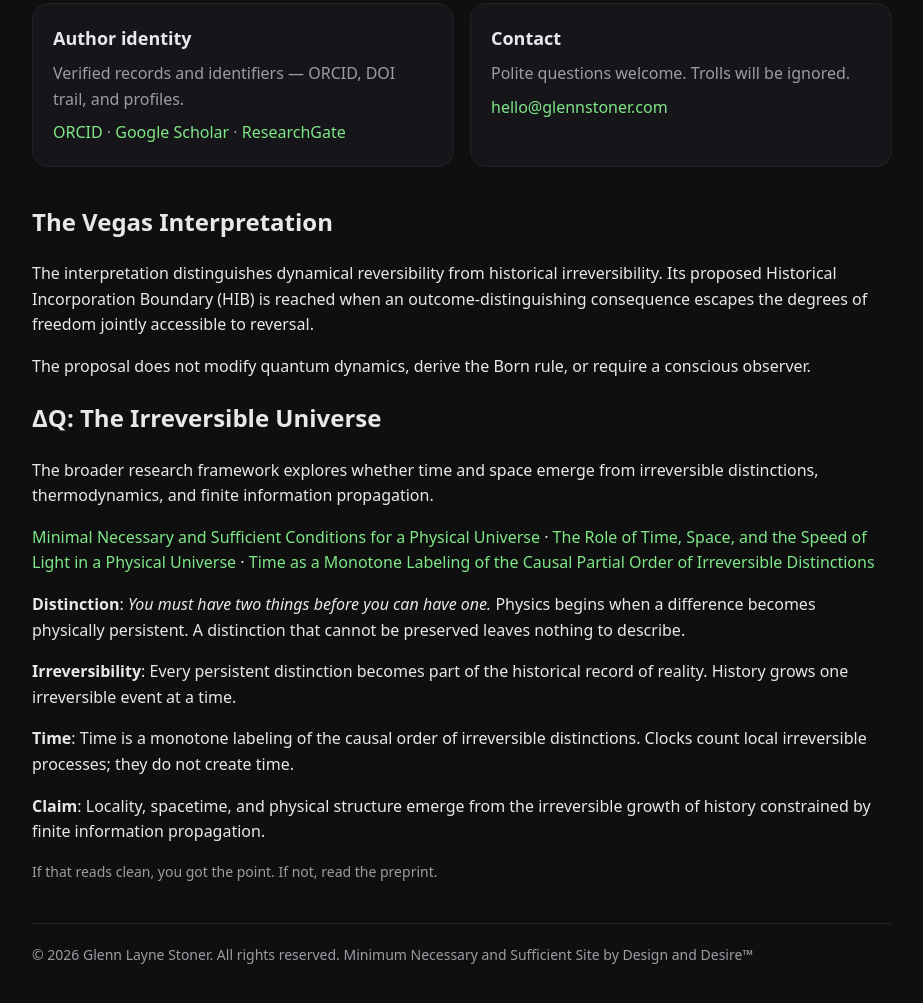
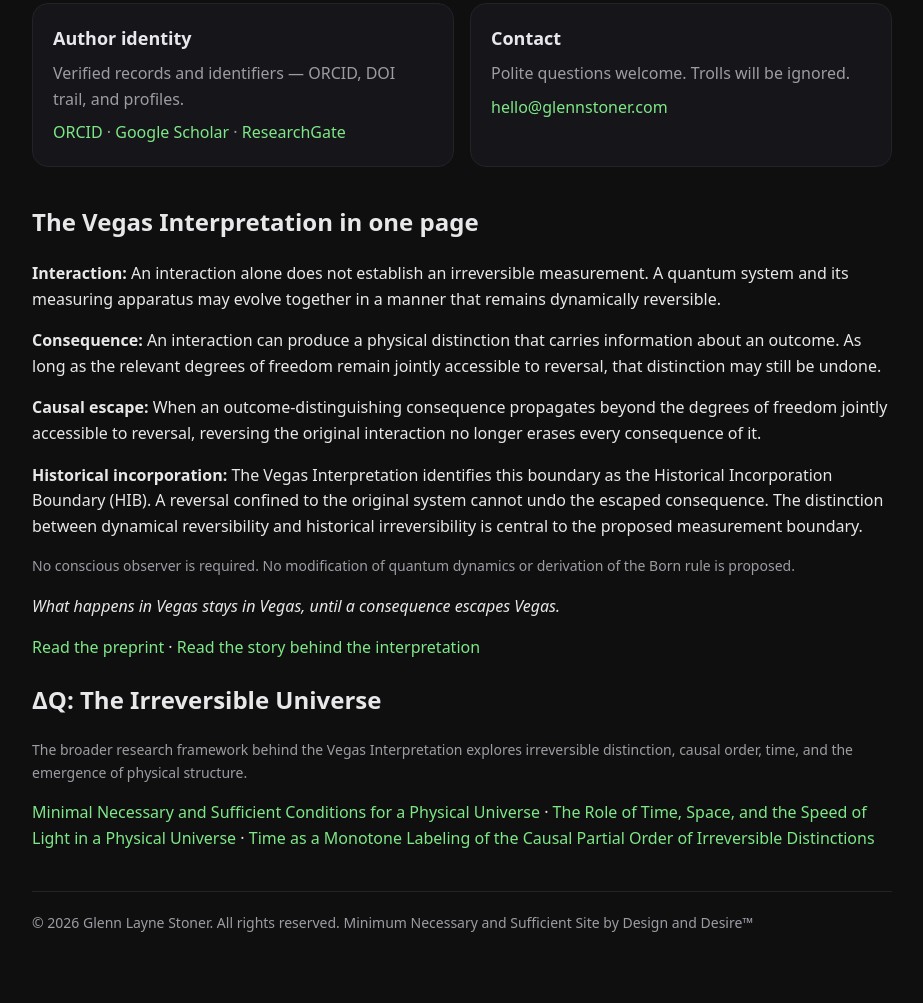
Before and after one commit to GlennLayneStoner/glennlaynestoner.github.io, a plain HTML site: page index.html in a window 1280 px wide. Shown: the part 713-1716 px from the top of the page, without its empty margins (178-1101 px from the left). Drawn offline with Linux system fonts and the light colour scheme.

Commit message:
Replace homepage explainer with Vegas measurement boundary and retain Delta Q publications

```diff
--- a/index.html
+++ b/index.html
@@ -115,7 +115,7 @@
         <h3>Read the work</h3>
         <p><em>Cause and Consequence: The Vegas Interpretation of the Quantum Measurement Problems.</em> An independent research preprint on the physical boundary between reversible quantum interactions and historical irreversibility.</p>
         <p><a href="https://doi.org/10.5281/zenodo.24511400">Read on Zenodo</a></p>
-        <p><a href="#about">Explore the ΔQ framework</a></p>
+        <p><a href="#delta-q">Explore the ΔQ framework</a></p>
       </div>
       <div class="card">
         <h3>The Quantum Cowboy</h3>
@@ -140,20 +140,17 @@
     </section>
 
     <section id="about" style="margin-top: 36px;">
-      <h2>The Vegas Interpretation</h2>
-      <p>The interpretation distinguishes dynamical reversibility from historical irreversibility. Its proposed Historical Incorporation Boundary (HIB) is reached when an outcome-distinguishing consequence escapes the degrees of freedom jointly accessible to reversal.</p>
-      <p>The proposal does not modify quantum dynamics, derive the Born rule, or require a conscious observer.</p>
-      <h2>ΔQ: The Irreversible Universe</h2>
-      <p>The broader research framework explores whether time and space emerge from irreversible distinctions, thermodynamics, and finite information propagation.</p>
+      <h2>The Vegas Interpretation in one page</h2>
+      <p><strong>Interaction:</strong> An interaction alone does not establish an irreversible measurement. A quantum system and its measuring apparatus may evolve together in a manner that remains dynamically reversible.</p>
+      <p><strong>Consequence:</strong> An interaction can produce a physical distinction that carries information about an outcome. As long as the relevant degrees of freedom remain jointly accessible to reversal, that distinction may still be undone.</p>
+      <p><strong>Causal escape:</strong> When an outcome-distinguishing consequence propagates beyond the degrees of freedom jointly accessible to reversal, reversing the original interaction no longer erases every consequence of it.</p>
+      <p><strong>Historical incorporation:</strong> The Vegas Interpretation identifies this boundary as the Historical Incorporation Boundary (HIB). A reversal confined to the original system cannot undo the escaped consequence. The distinction between dynamical reversibility and historical irreversibility is central to the proposed measurement boundary.</p>
+      <p class="small">No conscious observer is required. No modification of quantum dynamics or derivation of the Born rule is proposed.</p>
+      <p><em>What happens in Vegas stays in Vegas, until a consequence escapes Vegas.</em></p>
+      <p><a href="https://doi.org/10.5281/zenodo.24511400">Read the preprint</a> · <a href="https://medium.com/@thequantumcowboy/what-happens-in-vegas-ee6f2d8c1cfb">Read the story behind the interpretation</a></p>
+      <h2 id="delta-q">ΔQ: The Irreversible Universe</h2>
+      <p class="small">The broader research framework behind the Vegas Interpretation explores irreversible distinction, causal order, time, and the emergence of physical structure.</p>
       <p><a href="https://doi.org/10.5281/zenodo.20684828">Minimal Necessary and Sufficient Conditions for a Physical Universe</a> · <a href="https://doi.org/10.5281/zenodo.20684988">The Role of Time, Space, and the Speed of Light in a Physical Universe</a> · <a href="https://doi.org/10.5281/zenodo.20836119">Time as a Monotone Labeling of the Causal Partial Order of Irreversible Distinctions</a></p>
-      <p><strong>Distinction</strong>: <i> You must have two things before you can have one. </i>Physics begins when a difference becomes physically persistent. A distinction that cannot be preserved leaves nothing to describe.</p>
-
-<p><strong>Irreversibility</strong>: Every persistent distinction becomes part of the historical record of reality. History grows one irreversible event at a time.</p>
-
-<p><strong>Time</strong>: Time is a monotone labeling of the causal order of irreversible distinctions. Clocks count local irreversible processes; they do not create time.</p>
-
-<p><strong>Claim</strong>: Locality, spacetime, and physical structure emerge from the irreversible growth of history constrained by finite information propagation.</p>
-      <p class="small">If that reads clean, you got the point. If not, read the preprint.</p>
     </section>
 
     <footer>
```
